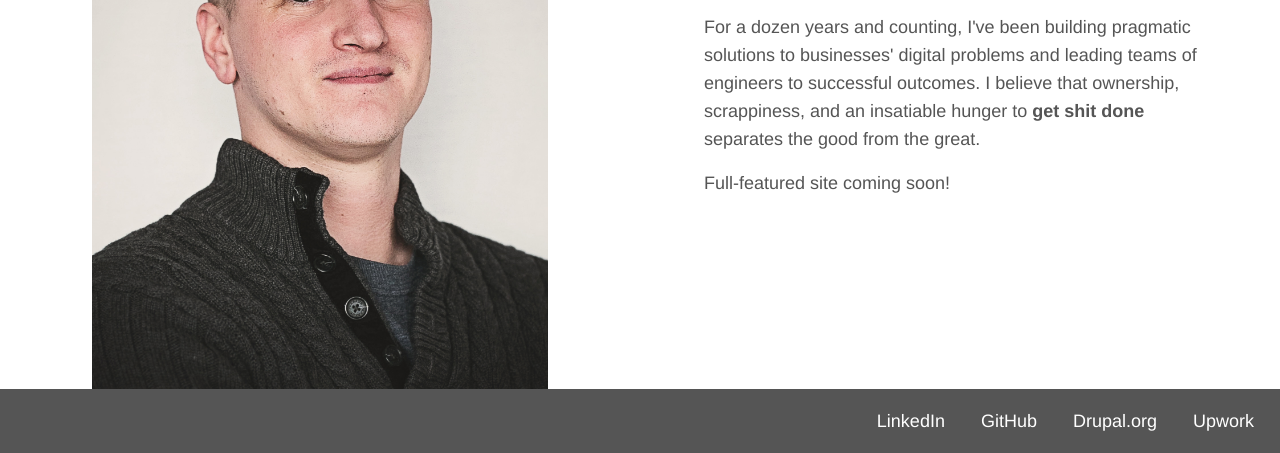
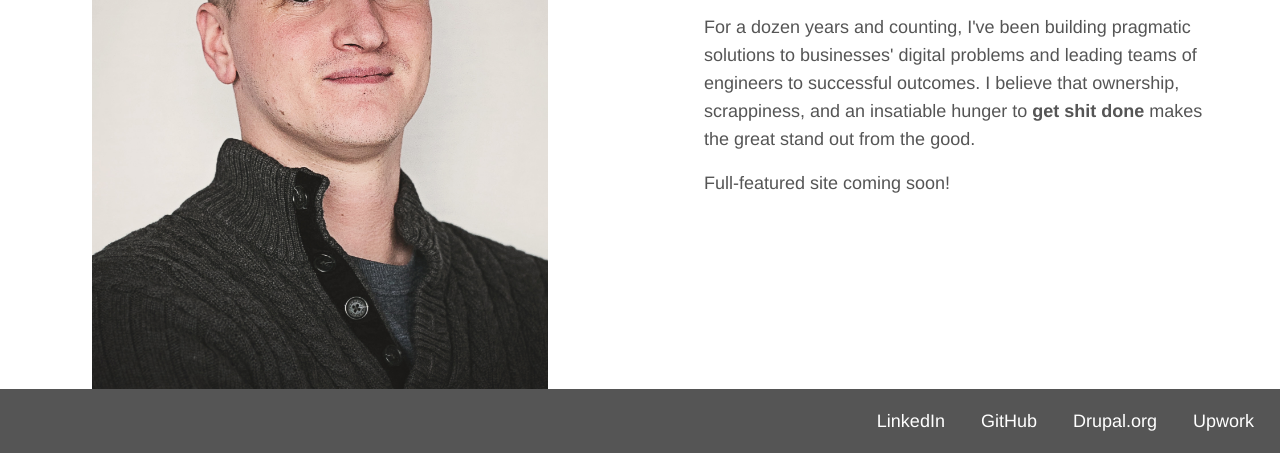
Before and after one commit to cornifex/justindoes.dev, a website: page index.html in a window 1280 px wide. Shown: the part 347-800 px from the top of the page. Drawn offline with nearby package versions, Linux system fonts and the light colour scheme; files that its build step writes are made by us from their sources.

Commit message:
Update index.html

```diff
--- a/index.html
+++ b/index.html
@@ -23,7 +23,7 @@
                 <h1 class="text-4xl font-normal text-dark mb-4">Hey, I'm Justin</h1>
                 <p class="mb-4">For a dozen years and counting, I've been building pragmatic solutions to businesses' digital problems and
                     leading teams of engineers to successful outcomes. I believe that ownership, scrappiness, and an insatiable hunger
-                    to <strong>get shit done</strong> separates the good from the great.</p>
+                    to <strong>get shit done</strong> makes the great stand out from the good.</p>
                 <p class="mb-4">Full-featured site coming soon!</p>
             </div>
         </div>
```
